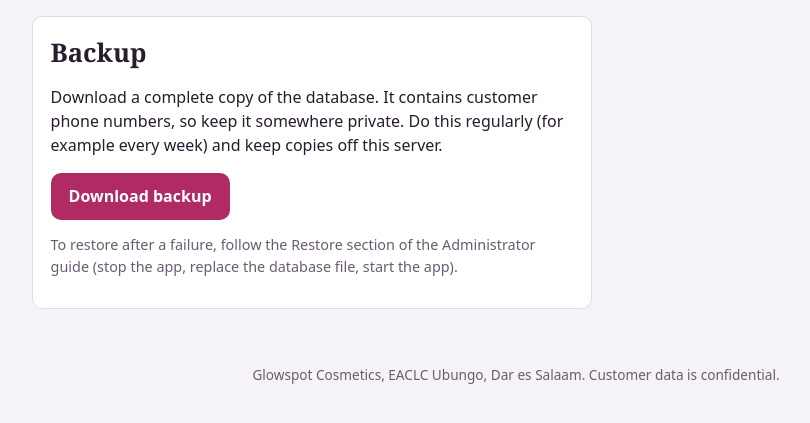
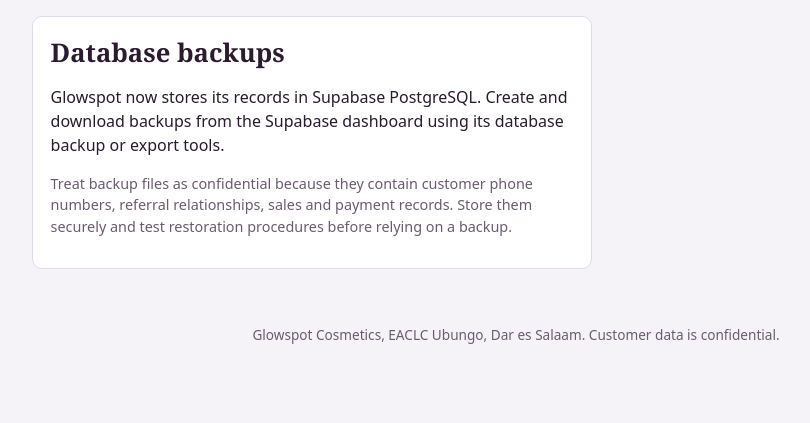
Before and after one commit to Harrykobs/Glowspot, a Python web app: template glowspot-referral/glowspot/templates/backup.html in a window 1280 px wide. Shown: the part 53-476 px from the top of the page, without its empty margins (124-934 px from the left). Run offline with Jinja, Linux system fonts and the light colour scheme; the template is opened without the code that fills it, so the values that code supplies are empty.

Commit message:
Update backup instructions for Supabase PostgreSQL

```diff
--- a/glowspot-referral/glowspot/templates/backup.html
+++ b/glowspot-referral/glowspot/templates/backup.html
@@ -1,10 +1,9 @@
 {% extends "base.html" %}{% from "_m.html" import csrf with context %}
-{% block title %}Backup{% endblock %}
+{% block title %}Database backups{% endblock %}
 {% block content %}
 <section class="card narrow">
-  <h1>Backup</h1>
-  <p>Download a complete copy of the database. It contains customer phone numbers, so keep it somewhere private. Do this regularly (for example every week) and keep copies off this server.</p>
-  <form method="post" action="{{ url_for('main.backup_download') }}">{{ csrf() }}<button class="btn primary" type="submit">Download backup</button></form>
-  <p class="hint">To restore after a failure, follow the Restore section of the Administrator guide (stop the app, replace the database file, start the app).</p>
+  <h1>Database backups</h1>
+  <p>Glowspot now stores its records in Supabase PostgreSQL. Create and download backups from the Supabase dashboard using its database backup or export tools.</p>
+  <p class="hint">Treat backup files as confidential because they contain customer phone numbers, referral relationships, sales and payment records. Store them securely and test restoration procedures before relying on a backup.</p>
 </section>
 {% endblock %}
```
